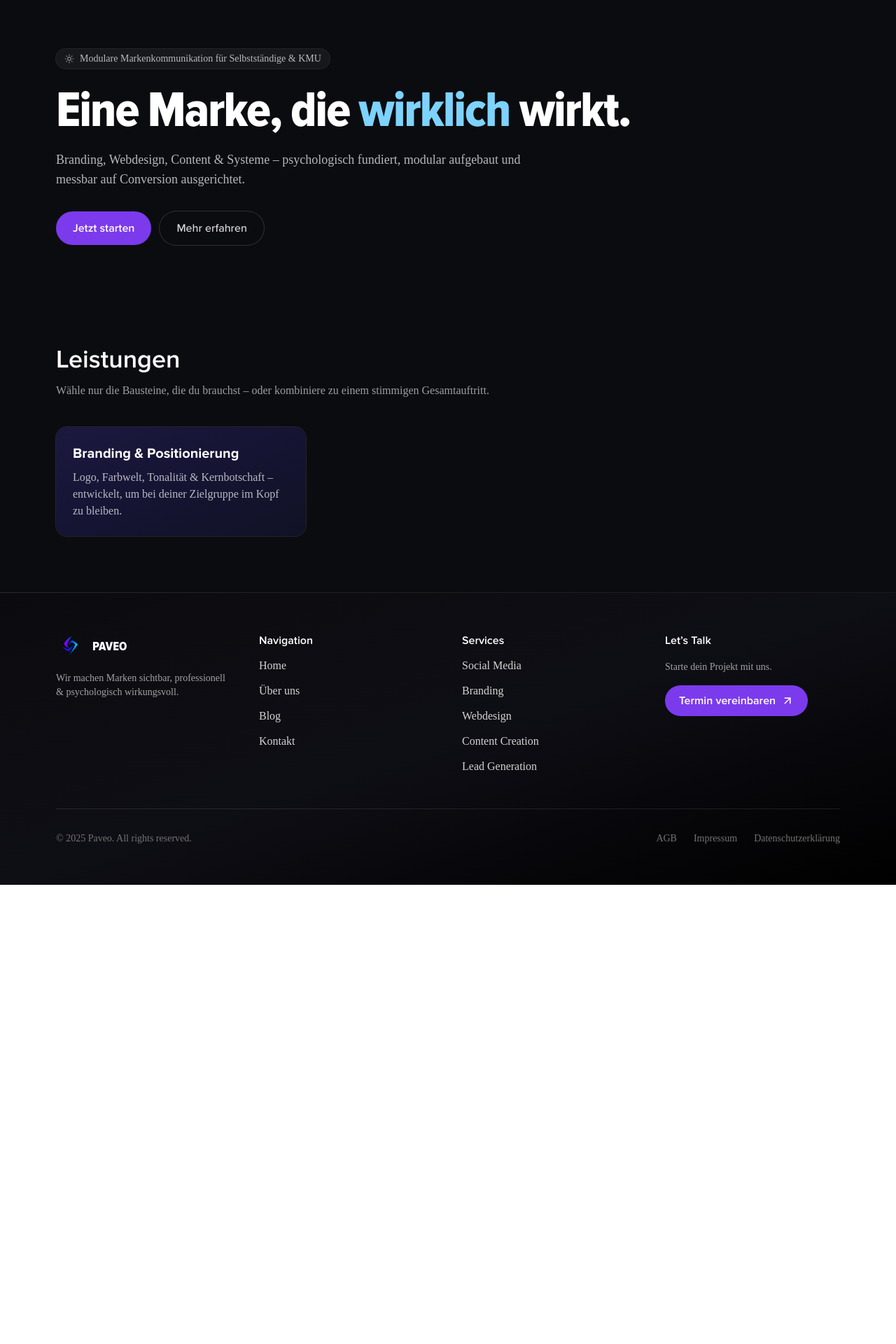
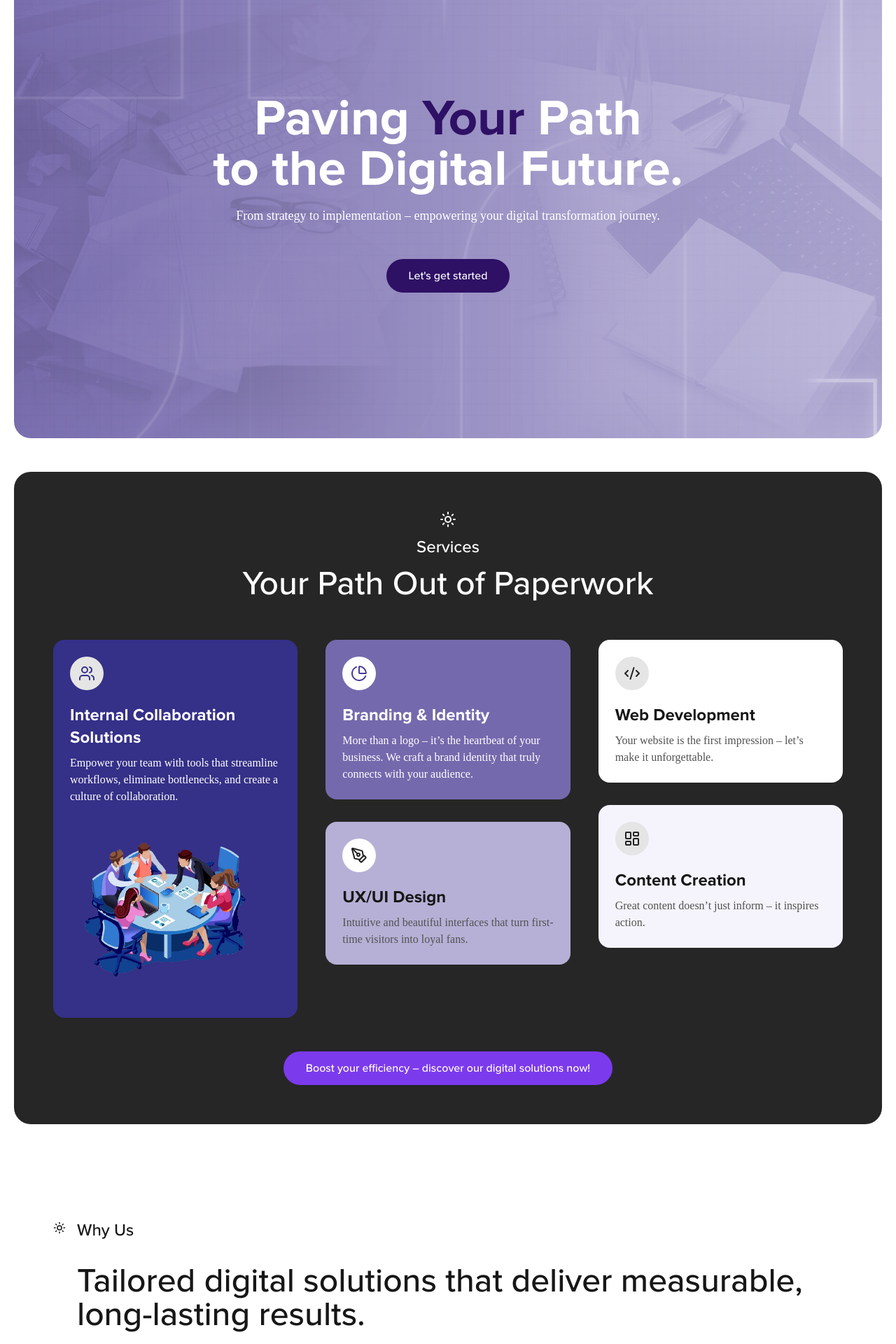
Before and after one commit to cyclebittt/pavewebyyyy, a Next.js app: page / in a window 1280 px wide. Shown: the part 100-2020 px from the top of the page at 70% size. Before the commit the page ends 1364 px from the top, so only its background shows below. Built offline with nearby package versions, Linux system fonts and the light colour scheme; a web font is replaced by a local one.

Commit message:
Update page.js

```diff
--- a/app/page.js
+++ b/app/page.js
@@ -1,118 +1,225 @@
-'use client';
+'use client'
 
+import { Testimonials } from "@/components/home/Testimonials";
+import Footer from "@/components/layout/Footer";
+import Navbar from "@/components/layout/Navbar";
+import { ArrowRight, ChartPie, ChevronDown, CodeXml, PenTool, Sun, Users, LayoutDashboard } from "lucide-react";
 import { useEffect, useState } from 'react';
-import Link from 'next/link';
-import Navbar from '@/components/layout/Navbar';
-import Footer from '@/components/layout/Footer';
-
-import {
-  ArrowRight,
-  Sun,
-  PenTool,
-  CodeXml,
-  Users,
-  LayoutDashboard,
-  ChartPie,
-} from 'lucide-react';
+import AOS from 'aos';
+import 'aos/dist/aos.css';
+import Link from "next/link";
 
 export default function Home() {
-  const [aosDir, setAosDir] = useState('fade-right');
+  const [animationRight, setAnimationRight] = useState('fade-right');
+  const [activeCard, setActiveCard] = useState(null);
+
+  const toggleCard = (index) => {
+    setActiveCard(activeCard === index ? null : index);
+  };
 
   useEffect(() => {
-    let cleanup = () => {};
-    (async () => {
-      const AOS = (await import('aos')).default;
-      await import('aos/dist/aos.css');
-      AOS.init({ duration: 600, once: true, easing: 'ease-out' });
-      cleanup = () => {};
-    })();
+    const handleResize = () => {
+      if (window.innerWidth < 768) {
+        setAnimationRight('fade-down');
+      } else {
+        setAnimationRight('fade-right');
+      }
+    };
 
-    const onResize = () => setAosDir(window.innerWidth < 768 ? 'fade-up' : 'fade-right');
-    onResize();
-    window.addEventListener('resize', onResize, { passive: true });
+    // Initialize AOS
+    AOS.init({ duration: 500, once: true });
+
+    handleResize();
+    window.addEventListener('resize', handleResize);
     return () => {
-      window.removeEventListener('resize', onResize);
-      cleanup();
+      window.removeEventListener('resize', handleResize);
     };
   }, []);
 
   return (
-    <div className="font-proxima bg-[#0B0C10] text-white">
+    <div className="font-proxima">
       <Navbar />
 
       {/* HERO */}
-      <section
-        className="
-          relative overflow-hidden
-          px-5 md:px-20 pt-16 md:pt-24 pb-24 md:pb-36
-        "
-        aria-labelledby="hero-heading"
-      >
-        {/* Gradient */}
-        <div
-          className="
-            absolute inset-0 -z-10
-            bg-[radial-gradient(1200px_500px_at_10%_10%,#1E1B4B_0%,transparent_60%),
-                radial-gradient(1000px_500px_at_90%_30%,#0EA5E9_0%,transparent_60%),
-                linear-gradient(135deg,#0B0C10_10%,#0F172A_60%,#0B0C10)]
-          "
-        />
+      <div className="md:px-5 md:pb-12">
+        <div className="relative flex flex-col items-center py-8 md:pt-40 md:pb-52 px-4 gap-4 md:gap-12 md:rounded-3xl overflow-hidden">
+          <img src="/img/bg.png" alt="" className="absolute inset-0 w-full h-full object-cover -z-10" />
 
-        <div className="max-w-6xl">
-          <span className="inline-flex items-center gap-2 text-xs md:text-sm text-white/70 bg-white/5 rounded-full px-3 py-1 ring-1 ring-white/10">
-            <Sun size={14} className="opacity-70" />
-            Modulare Markenkommunikation für Selbstständige & KMU
-          </span>
+          <div className="flex text-white flex-col items-center justify-center gap-2 md:gap-4 max-w-3xl">
+            <h1 className="text-3xl sm:text-5xl md:text-7xl font-bold text-center">
+              Paving <span className="text-violet-950">Your</span> Path <br /> to the Digital Future.
+            </h1>
+            <p className="text-xs md:text-lg text-center">
+              From strategy to implementation – empowering your digital transformation journey.
+            </p>
+          </div>
 
-          <h1
-            id="hero-heading"
-            className="font-proxima mt-6 text-4xl sm:text-6xl md:text-7xl font-extrabold leading-[1.05] tracking-tight"
-          >
-            Eine Marke, die <span className="text-sky-300">wirklich</span> wirkt.
-          </h1>
+          <Link href='/request' className="flex items-center relative group">
+            <button className="px-4 py-2 md:px-8 md:py-3 text-sm md:text-base bg-violet-950 text-white rounded-full font-medium transition-all duration-500 group-hover:scale-105">
+              Let&apos;s get started
+            </button>
+          </Link>
+        </div>
+      </div>
 
-          <p className="font-proxima mt-5 max-w-2xl text-white/70 text-base md:text-lg">
-            Branding, Webdesign, Content & Systeme – psychologisch fundiert, modular
-            aufgebaut und messbar auf Conversion ausgerichtet.
-          </p>
+      {/* SERVICES */}
+      <div className="px-0 md:px-5 pb-10">
+        <div className="bg-neutral-800 md:rounded-3xl px-5 py-8 md:p-14 flex flex-col items-center justify-center gap-12">
+          <div className="flex flex-col items-center gap-14">
+            <div className="text-white flex flex-col items-center gap-3 max-w-2xl">
+              <Sun />
+              <h2 className="font-medium text-xl md:text-2xl text-center">Services</h2>
+              <p className="font-medium text-3xl md:text-5xl text-center">
+                Your Path Out of Paperwork
+              </p>
+            </div>
 
-          <div className="mt-8 flex items-center gap-3">
-            <Link
-              href="/request"
-              className="font-proxima px-5 py-2.5 md:px-6 md:py-3 rounded-full bg-violet-600 hover:bg-violet-500 transition-colors font-semibold"
-            >
-              Jetzt starten
-            </Link>
-            <a
-              href="#services"
-              className="font-proxima px-5 py-2.5 md:px-6 md:py-3 rounded-full ring-1 ring-white/15 hover:ring-white/30 text-white/85 transition-all font-medium"
-            >
-              Mehr erfahren
-            </a>
+            <div className="grid grid-cols-1 md:grid-cols-3 gap-10 w-full">
+              {/* Service 1 */}
+              <div data-aos={animationRight} onClick={() => toggleCard(0)} className="relative bg-[#353088] p-6 rounded-2xl flex flex-col gap-10 min-h-[420px] md:min-h-[540px]">
+                <div className="flex flex-col gap-5">
+                  <div className="flex justify-between items-center">
+                    <div className="h-12 w-12 rounded-full text-[#353088] bg-neutral-200 flex items-center justify-center">
+                      <Users size={24} />
+                    </div>
+                    <ChevronDown className="text-white md:hidden" />
+                  </div>
+                  <div className="flex flex-col gap-2 text-white">
+                    <h2 className="font-bold text-2xl">Internal Collaboration Solutions</h2>
+                    <p className={`transition-all duration-700 overflow-hidden ${activeCard === 0 ? 'max-h-40 opacity-100' : 'max-h-0 opacity-0'} md:max-h-none md:opacity-100`}>
+                      Empower your team with tools that streamline workflows, eliminate bottlenecks, and create a culture of collaboration.
+                    </p>
+                  </div>
+                </div>
+                <img src="/img/insight.png" alt="" className="w-full" />
+              </div>
+
+              {/* Service 2 & 3 */}
+              <div className="flex flex-col gap-8 w-full">
+                <div onClick={() => toggleCard(1)} className="flex flex-col gap-5 p-6 bg-[#7569AD] rounded-2xl">
+                  <div className="flex justify-between items-center">
+                    <div className="h-12 w-12 rounded-full text-[#4B3A98] bg-white flex items-center justify-center">
+                      <ChartPie size={24} />
+                    </div>
+                    <ChevronDown className="text-white md:hidden" />
+                  </div>
+                  <div className="flex flex-col gap-2 text-white">
+                    <h2 className="font-bold text-2xl">Branding & Identity</h2>
+                    <p className={`transition-all duration-500 overflow-hidden ${activeCard === 1 ? 'max-h-40 opacity-100' : 'max-h-0 opacity-0'} md:max-h-none md:opacity-100`}>
+                      More than a logo – it’s the heartbeat of your business. We craft a brand identity that truly connects with your audience.
+                    </p>
+                  </div>
+                </div>
+
+                <div onClick={() => toggleCard(2)} className="flex flex-col gap-5 p-6 bg-[#B6B0D6] rounded-2xl">
+                  <div className="flex justify-between items-center">
+                    <div className="h-12 w-12 rounded-full text-[#222] bg-white flex items-center justify-center">
+                      <PenTool size={24} />
+                    </div>
+                    <ChevronDown className="text-neutral-900 md:hidden" />
+                  </div>
+                  <div className="flex flex-col gap-2">
+                    <h2 className="font-bold text-2xl">UX/UI Design</h2>
+                    <p className={`text-neutral-600 transition-all duration-500 overflow-hidden ${activeCard === 2 ? 'max-h-40 opacity-100' : 'max-h-0 opacity-0'} md:max-h-none md:opacity-100`}>
+                      Intuitive and beautiful interfaces that turn first-time visitors into loyal fans.
+                    </p>
+                  </div>
+                </div>
+              </div>
+
+              {/* Service 4 & 5 */}
+              <div className="flex flex-col gap-8 w-full">
+                <div onClick={() => toggleCard(3)} className="flex flex-col gap-5 p-6 bg-white rounded-2xl">
+                  <div className="flex justify-between items-center">
+                    <div className="h-12 w-12 rounded-full text-[#222] bg-neutral-200 flex items-center justify-center">
+                      <CodeXml size={24} />
+                    </div>
+                    <ChevronDown className="text-neutral-900 md:hidden" />
+                  </div>
+                  <div className="flex flex-col gap-2">
+                    <h2 className="font-bold text-2xl">Web Development</h2>
+                    <p className={`text-neutral-600 transition-all duration-500 overflow-hidden ${activeCard === 3 ? 'max-h-40 opacity-100' : 'max-h-0 opacity-0'} md:max-h-none md:opacity-100`}>
+                      Your website is the first impression – let’s make it unforgettable.
+                    </p>
+                  </div>
+                </div>
+
+                <div onClick={() => toggleCard(4)} className="flex flex-col gap-5 p-6 bg-[#F5F4FC] rounded-2xl">
+                  <div className="flex justify-between items-center">
+                    <div className="h-12 w-12 rounded-full text-[#222] bg-neutral-200 flex items-center justify-center">
+                      <LayoutDashboard size={24} />
+                    </div>
+                    <ChevronDown className="text-neutral-900 md:hidden" />
+                  </div>
+                  <div className="flex flex-col gap-2">
+                    <h2 className="font-bold text-2xl">Content Creation</h2>
+                    <p className={`text-neutral-600 transition-all duration-500 overflow-hidden ${activeCard === 4 ? 'max-h-40 opacity-100' : 'max-h-0 opacity-0'} md:max-h-none md:opacity-100`}>
+                      Great content doesn’t just inform – it inspires action.
+                    </p>
+                  </div>
+                </div>
+              </div>
+            </div>
+          </div>
+
+          <Link href='/request'>
+            <button className="px-8 py-3 bg-violet-600 text-white rounded-full font-medium transition-all duration-500 hover:scale-105">
+              Boost your efficiency – discover our digital solutions now!
+            </button>
+          </Link>
+        </div>
+      </div>
+
+      {/* WHY US */}
+      <div className="px-5 py-10">
+        <div className="bg-white rounded-3xl p-8 md:p-14 flex flex-col gap-14">
+          <div className="flex gap-4 max-w-6xl">
+            <Sun className="min-w-[16px]" />
+            <div className="flex flex-col gap-8">
+              <h2 className="font-medium text-xl md:text-2xl">Why Us</h2>
+              <p className="font-medium text-3xl md:text-5xl">
+                Tailored digital solutions that deliver measurable, long-lasting results.
+              </p>
+              <Link href='/request'>
+                <button className="px-8 py-3 bg-violet-600 text-white rounded-full font-medium transition-all duration-500 hover:scale-105">
+                  See Our Solutions
+                </button>
+              </Link>
+            </div>
           </div>
         </div>
-      </section>
+      </div>
 
-      {/* SERVICES */}
-      <section id="services" className="px-5 md:px-20 pb-20" aria-labelledby="services-heading">
-        <div className="max-w-7xl">
-          <h2 id="services-heading" className="font-proxima text-2xl md:text-4xl font-semibold mb-3">
-            Leistungen
+      {/* CONTACT */}
+      <div className="px-5 md:px-20 py-24 flex flex-col md:flex-row gap-20">
+        <div className="w-full md:w-2/5 flex flex-col gap-12">
+          <h2 className="font-medium text-3xl md:text-5xl">
+            Pave the way and get in touch with us.
           </h2>
-          <p className="font-proxima text-white/60 mb-10">
-            Wähle nur die Bausteine, die du brauchst – oder kombiniere zu einem stimmigen Gesamtauftritt.
+          <p className="text-neutral-600">
+            Whether you need answers, support, or just a quick chat, our team is ready to assist.
           </p>
+          <Link href='/request'>
+            <button className="w-fit px-4 py-2 bg-violet-700 text-white rounded-full font-semibold">
+              Book an Appointment
+            </button>
+          </Link>
+        </div>
 
-          <div className="grid grid-cols-1 md:grid-cols-2 lg:grid-cols-3 gap-6">
-            {/* Beispiel-Karten */}
-            <Link href="/services/branding" data-aos={aosDir} className="group relative overflow-hidden rounded-2xl p-6 bg-gradient-to-br from-[#1B193F] via-[#151433] to-[#111225] ring-1 ring-white/10 hover:ring-white/20 transition-all">
-              <h3 className="font-proxima text-xl font-bold">Branding & Positionierung</h3>
-              <p className="font-proxima mt-2 text-white/70">Logo, Farbwelt, Tonalität & Kernbotschaft – entwickelt, um bei deiner Zielgruppe im Kopf zu bleiben.</p>
+        <div className="w-full md:w-3/5 flex flex-col md:flex-row gap-5">
+          <div className="w-full md:w-72 aspect-square rounded-2xl overflow-hidden relative">
+            <img src="https://images.unsplash.com/photo-1556157382-97eda2d62296?q=80&w=1470" alt="" className="w-full h-full object-cover" />
+          </div>
+          <div className="relative w-full h-full rounded-2xl overflow-hidden">
+            <Link href='/about' className="absolute top-4 right-4">
+              <button className="px-4 py-2 bg-violet-600 text-white rounded-full font-medium hover:scale-105 transition-all">
+                Meet our Team
+              </button>
             </Link>
-            {/* Rest analog */}
+            <img src="https://images.unsplash.com/photo-1521737604893-d14cc237f11d?q=80&w=1484" alt="" className="w-full h-full object-cover" />
           </div>
         </div>
-      </section>
+      </div>
 
       <Footer />
     </div>
```
